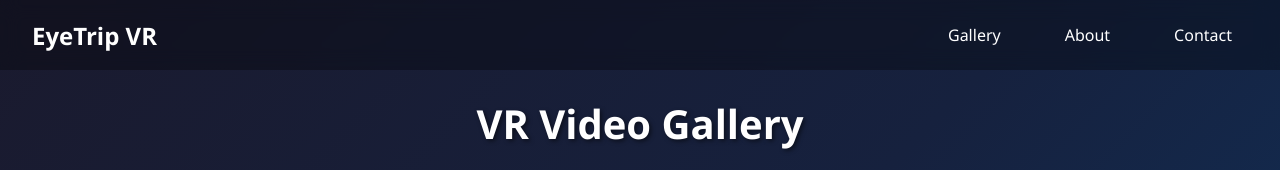
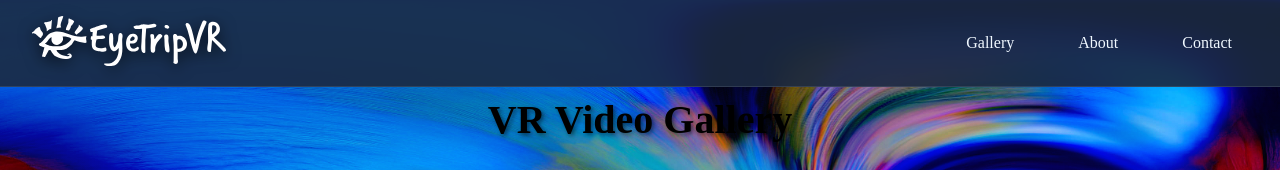
Before and after one commit to Dulce-Dotcom/eyetrip-360-webxr, a website built with webpack: page public_html/gallery.html in a window 1280 px wide. Shown: the top 170 px of the page. Built offline with nearby package versions, Linux system fonts and the light colour scheme.

Commit message:
Add Dulce Dotcom to team section in about page and apply image background to gallery page

```diff
--- a/public_html/gallery.html
+++ b/public_html/gallery.html
@@ -7,6 +7,7 @@
     <meta http-equiv="Pragma" content="no-cache">
     <meta http-equiv="Expires" content="0">
     <title>Gallery - EyeTrip VR</title>
+    <link rel="stylesheet" href="css/eyetrip-style.css">
     <style>
         * {
             margin: 0;
@@ -15,14 +16,18 @@
         }
 
         body {
-            font-family: 'Segoe UI', Tahoma, Geneva, Verdana, sans-serif;
-            background: linear-gradient(135deg, #1a1a2e 0%, #16213e 50%, #0f3460 100%);
+            background:
+                linear-gradient(to bottom, #01019b, #1b2a41),
+                url('assets/thumbnails/eyetrip-test-video2.jpg');
+            background-size: cover;
+            background-position: center;
+            background-attachment: fixed;
+            background-blend-mode: overlay;
             min-height: 100vh;
-            color: white;
         }
 
         .header {
-            background: rgba(0, 0, 0, 0.3);
+            background: rgba(27, 42, 65, 0.9);
             backdrop-filter: blur(10px);
             padding: 1rem 2rem;
             position: fixed;
@@ -33,13 +38,19 @@
             display: flex;
             justify-content: space-between;
             align-items: center;
+            border-bottom: 1px solid rgba(240, 248, 255, 0.1);
         }
 
-        .logo {
-            font-size: 1.5rem;
-            font-weight: bold;
-            text-decoration: none;
-            color: white;
+        .logo img {
+            height: 50px;
+            width: auto;
+            filter: brightness(0) invert(1) drop-shadow(0 4px 8px rgba(0, 0, 0, 0.8));
+            transition: all 0.3s ease;
+        }
+
+        .logo img:hover {
+            filter: brightness(0) invert(1) drop-shadow(0 6px 12px rgba(205, 0, 255, 0.6));
+            transform: translateY(-2px);
         }
 
         .nav-links {
@@ -49,7 +60,7 @@
         }
 
         .nav-links a {
-            color: white;
+            color: #f0f8ff;
             text-decoration: none;
             padding: 0.5rem 1rem;
             border-radius: 25px;
@@ -57,7 +68,8 @@
         }
 
         .nav-links a:hover {
-            background: rgba(255, 255, 255, 0.2);
+            background: rgba(205, 0, 255, 0.2);
+            color: #cd00ff;
         }
 
         .gallery-container {
@@ -81,18 +93,20 @@
         }
 
         .video-card {
-            background: rgba(255, 255, 255, 0.1);
+            background: rgba(240, 248, 255, 0.1);
             border-radius: 15px;
             overflow: hidden;
             box-shadow: 0 8px 32px rgba(0, 0, 0, 0.3);
             transition: all 0.3s ease;
             cursor: pointer;
             position: relative;
+            border: 1px solid rgba(240, 248, 255, 0.2);
         }
 
         .video-card:hover {
             transform: translateY(-10px);
-            box-shadow: 0 15px 45px rgba(0, 0, 0, 0.4);
+            box-shadow: 0 15px 45px rgba(205, 0, 255, 0.4);
+            border-color: rgba(205, 0, 255, 0.5);
         }
 
         .video-thumbnail {
@@ -205,7 +219,9 @@
 </head>
 <body>
     <div class="header">
-        <a href="index.html" class="logo">EyeTrip VR</a>
+        <a href="index.html" class="logo">
+            <img src="images/eyetripvr-logo.svg" alt="EyeTrip VR">
+        </a>
         <div class="nav-links">
             <a href="gallery.html">Gallery</a>
             <a href="about.html">About</a>
```
Also changed, not shown: public_html/about.html (+25 -12 lines).
